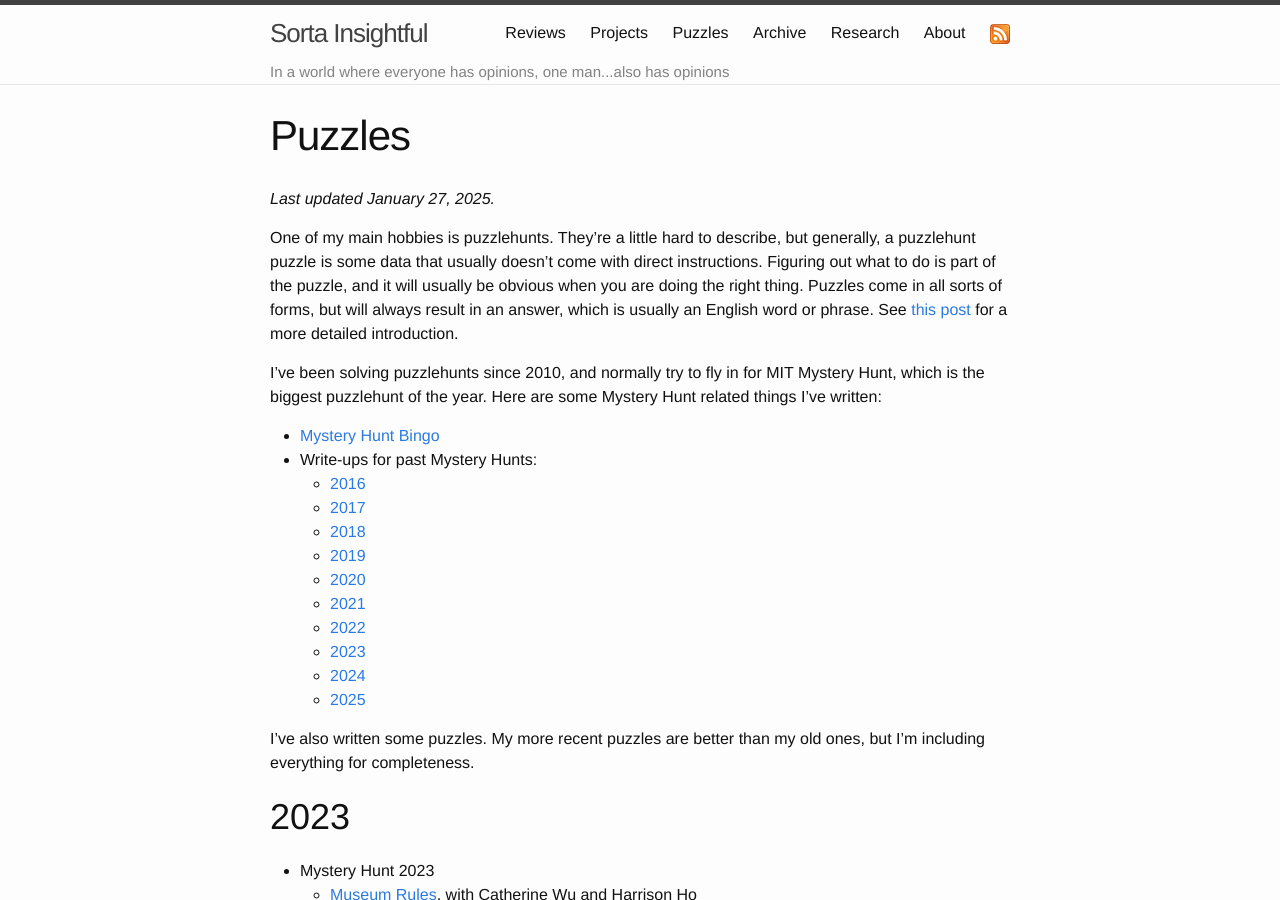
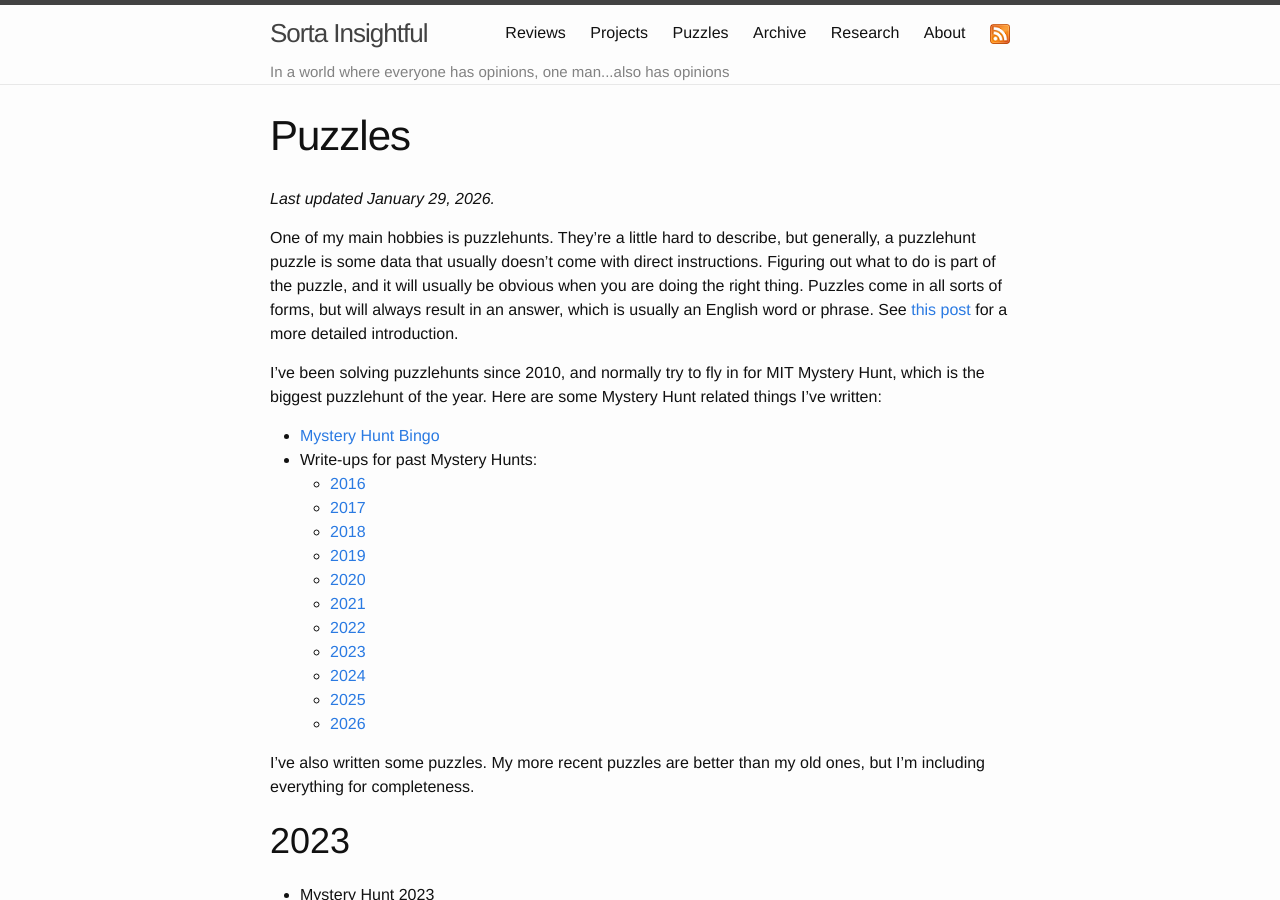
Before and after one commit to alexirpan/alexirpan.github.io, a Jekyll site: the page built from puzzles.markdown, in a window 1280 px wide and 900 px high. Built offline with Jekyll 4.4.1, drawn with Linux system fonts in a browser that asks for light colours; nearby versions of some CDN libraries.

Commit message:
update list of hunt posts

```diff
--- a/puzzles.markdown
+++ b/puzzles.markdown
@@ -4,7 +4,7 @@ title: Puzzles
 permalink: /puzzles/
 ---
 
-*Last updated January 27, 2025.*
+*Last updated January 29, 2026.*
 
 One of my main hobbies is puzzlehunts. They're a little hard to describe,
 but generally, a puzzlehunt puzzle is some data that usually
@@ -29,6 +29,7 @@ Here are some Mystery Hunt related things I've written:
     * [2023]({% post_url 2023-04-21-mh-2023 %})
     * [2024]({% post_url 2024-01-21-mh-2024 %})
     * [2025]({% post_url 2025-01-28-mh-2025 %})
+    * [2026]({% post_url 2026-01-29-mh-2026 %})
 
 I've also written some puzzles.
 My more recent puzzles are better than my old ones, but I'm including everything for
```
